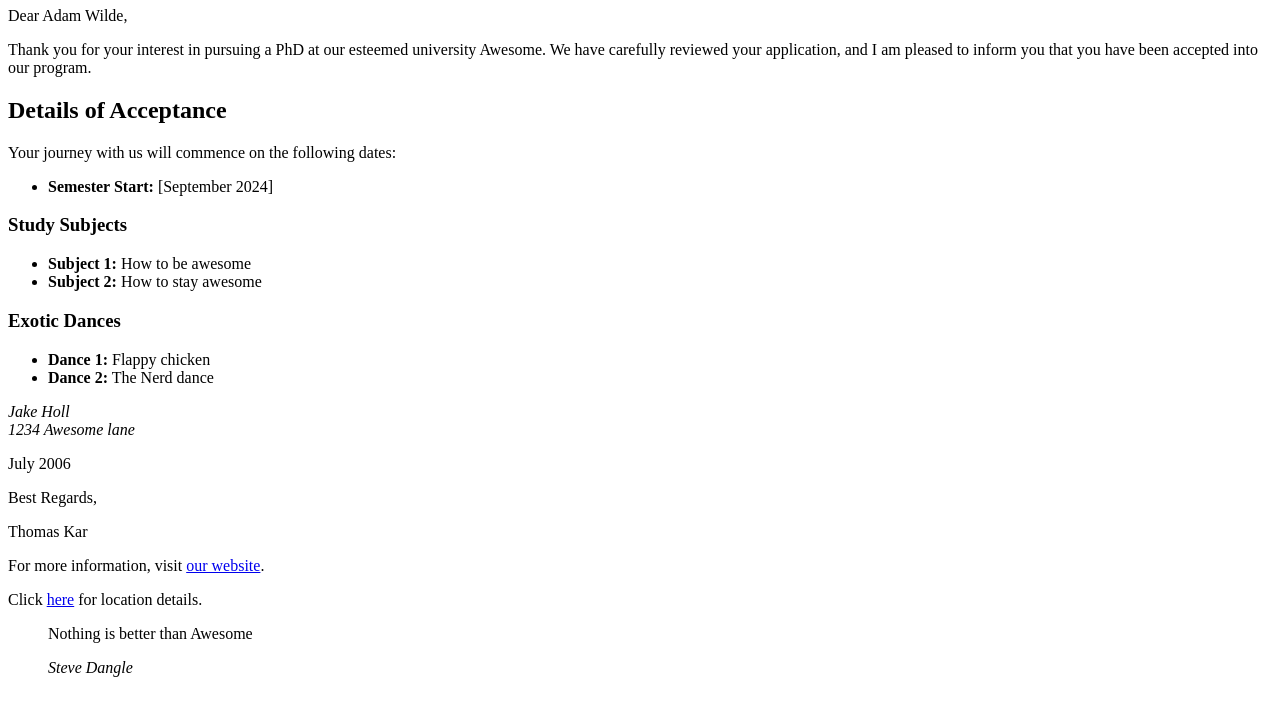
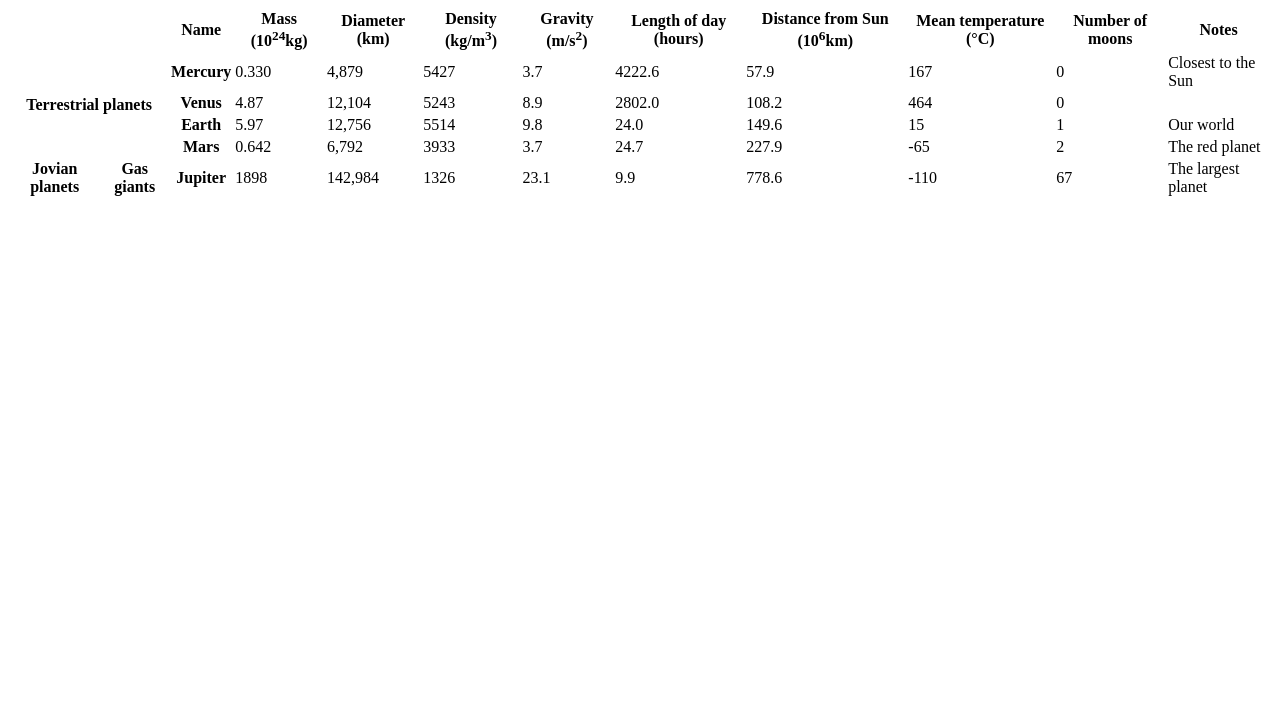
Before and after one commit to ThomasKar05/ThomasKar05.github.io, a plain HTML site: page index.html in a window 1280 px wide. Shown: the part 73-800 px from the top of the page. Drawn offline with Linux system fonts and the light colour scheme.

Commit message:
Update index.html

```diff
--- a/index.html
+++ b/index.html
@@ -1,78 +1,99 @@
-	<!--
-	Name: Thomas Karkoutlian
-	File: assignemnt1.html
-	Date: 22 January 2024
-	Acceptance letter fro awesome university
-	-->
 
 <!DOCTYPE html>
-<html lang="en">
+<html lang="en-US">
+  <head>
+    <meta charset="utf-8">
+    <meta name="viewport" content="width=device-width">
+    <title>Table template</title>
+    <link href="minimal-table.css" rel="stylesheet" type="text/css">
+  </head>
+  <body>
+    <h1>Table template</h1>
 
-<head>
-    <meta charset="utf-8">
-    <meta name="author" content="Your Name">
-    <style>
-        /* Add the provided CSS here */
-    </style>
-    <title>Letter to Prospective PhD Student</title>
-</head>
+    <table>
+      <thead>
+        <tr>
+          <th colspan="2"></th>
+          <th>Name</th>
+          <th>Mass (10<sup>24</sup>kg)</th>
+          <th>Diameter (km)</th>
+          <th>Density (kg/m<sup>3</sup>)</th>
+          <th>Gravity (m/s<sup>2</sup>)</th>
+          <th>Length of day (hours)</th>
+          <th>Distance from Sun (10<sup>6</sup>km)</th>
+          <th>Mean temperature (°C)</th>
+          <th>Number of moons</th>
+          <th>Notes</th>
+        </tr>
+      </thead>
+      <tbody>
+        <tr>
+          <th colspan="2" rowspan="4">Terrestrial planets</th>
+          <th>Mercury</th>
+          <td>0.330</td>
+          <td>4,879</td>
+          <td>5427</td>
+          <td>3.7</td>
+          <td>4222.6</td>
+          <td>57.9</td>
+          <td>167</td>
+          <td>0</td>
+          <td>Closest to the Sun</td>
+        </tr>
+        <tr>
+          <th>Venus</th>
+          <td>4.87</td>
+          <td>12,104</td>
+          <td>5243</td>
+          <td>8.9</td>
+          <td>2802.0</td>
+          <td>108.2</td>
+          <td>464</td>
+          <td>0</td>
+          <td></td>
+        </tr>
+        <tr>
+          <th>Earth</th>
+          <td>5.97</td>
+          <td>12,756</td>
+          <td>5514</td>
+          <td>9.8</td>
+          <td>24.0</td>
+          <td>149.6</td>
+          <td>15</td>
+          <td>1</td>
+          <td>Our world</td>
+        </tr>
+        <tr>
+          <th>Mars</th>
+          <td>0.642</td>
+          <td>6,792</td>
+          <td>3933</td>
+          <td>3.7</td>
+          <td>24.7</td>
+          <td>227.9</td>
+          <td>-65</td>
+          <td>2</td>
+          <td>The red planet</td>
+        </tr>
+        <tr>
+          <th>Jovian planets</th>
+          <th>Gas giants</th>
+          <th>Jupiter</th>
+          <td>1898</td>
+          <td>142,984</td>
+          <td>1326</td>
+          <td>23.1</td>
+          <td>9.9</td>
+          <td>778.6</td>
+          <td>-110</td>
+          <td>67</td>
+          <td>The largest planet</td>
+        </tr>
+      </tbody>
+      <tfoot>
 
-<body>
-
-    <h1>Re: Application Response</h1>
-
-    <p>Dear Adam Wilde,</p>
-
-    <p>Thank you for your interest in pursuing a PhD at our esteemed university Awesome. We have carefully reviewed your application, and I am pleased to inform you that you have been accepted into our program.</p>
-
-    <h2>Details of Acceptance</h2>
-
-    <p>Your journey with us will commence on the following dates:</p>
-
-    <ul>
-        <li><strong>Semester Start:</strong> [September 2024]</li>
-    </ul>
-
-    <h3>Study Subjects</h3>
-
-    <ul>
-        <li><strong>Subject 1:</strong> How to be awesome</li>
-        <li><strong>Subject 2:</strong> How to stay awesome</li>
-    </ul>
-
-    <h3>Exotic Dances</h3>
-
-    <ul>
-        <li><strong>Dance 1:</strong> Flappy chicken </li>
-        <li><strong>Dance 2:</strong> The Nerd dance</li>
-    </ul>
-
-    <address class="sender-column">
-        Jake Holl<br>
-        1234 Awesome lane <br>
-    </address>
-
-    <p class="sender-column">July 2006</p>
-
-    <!-- More content of the letter -->
-
-    <footer>
-        <p>Best Regards,</p>
-        <p>Thomas Kar</p> <!-- Removed extra </p> tag -->
-    </footer>
-
-    <!-- Hyperlink 1 -->
-    <p>For more information, visit <a href="http://example.com" title="University Website">our website</a>.</p>
-
-    <!-- Hyperlink 2 -->
-    <p>Click <a href="http://example.com" title="Location Details">here</a> for location details.</p>
-
-    <!-- University Motto -->
-    <blockquote>
-        <p>Nothing is better than Awesome </p>
-        <cite>Steve Dangle</cite>
-    </blockquote>
-
-</body>
-
+      </tfoot>
+    </table>
+  </body>
 </html>
```
